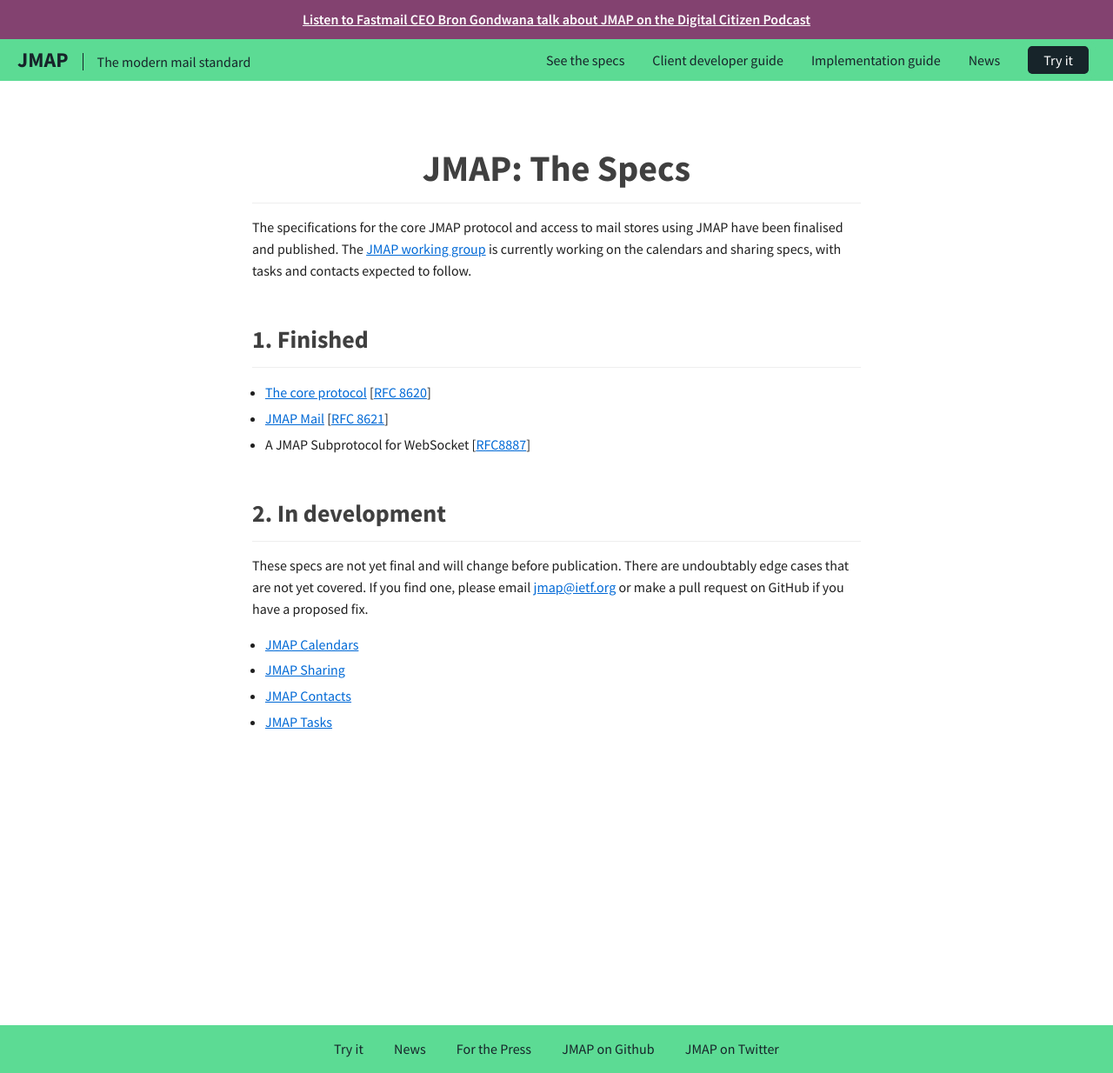
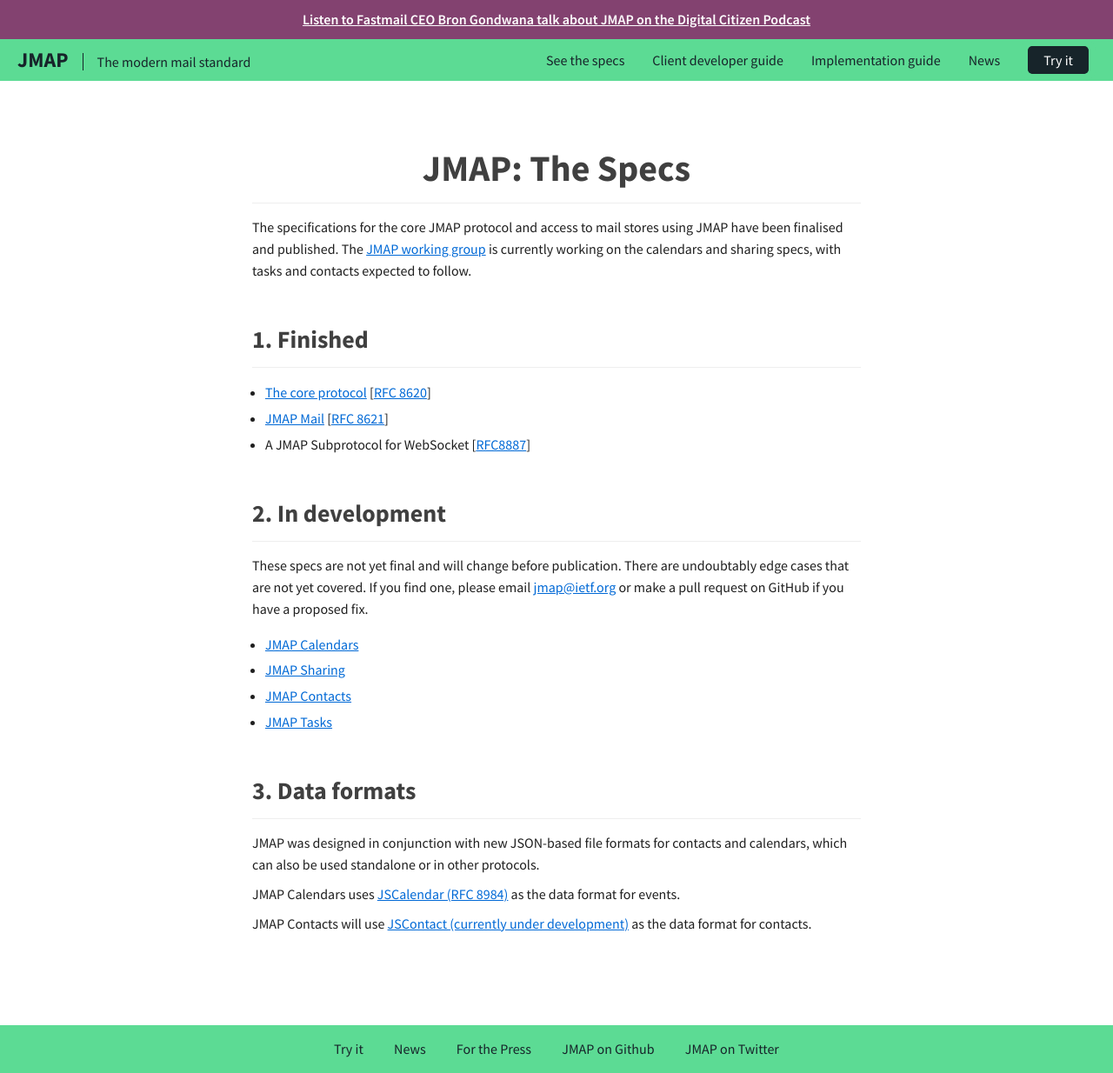
Before and after one commit to jmapio/jmapio.github.io, a Jekyll site: the page built from spec.md, in a window 1280 px wide and 1234 px high. Shown: the whole window at 87% size. Built offline with Jekyll 4.4.1, drawn with Linux system fonts in a browser that asks for light colours; comment, search, counter and statistics services are not loaded.

Commit message:
Add spec references to data formats

```diff
--- a/spec.md
+++ b/spec.md
@@ -23,3 +23,11 @@ These specs are not yet final and will change before publication. There are undo
 * [JMAP Sharing](spec-sharing.html)
 * [JMAP Contacts](spec-contacts.html)
 * [JMAP Tasks](spec-tasks.html)
+
+## Data formats
+
+JMAP was designed in conjunction with new JSON-based file formats for contacts and calendars, which can also be used standalone or in other protocols.
+
+JMAP Calendars uses [JSCalendar (RFC 8984)](https://tools.ietf.org/html/rfc8984) as the data format for events.
+
+JMAP Contacts will use [JSContact (currently under development)](https://datatracker.ietf.org/doc/draft-ietf-jmap-jscontact/) as the data format for contacts.
```
